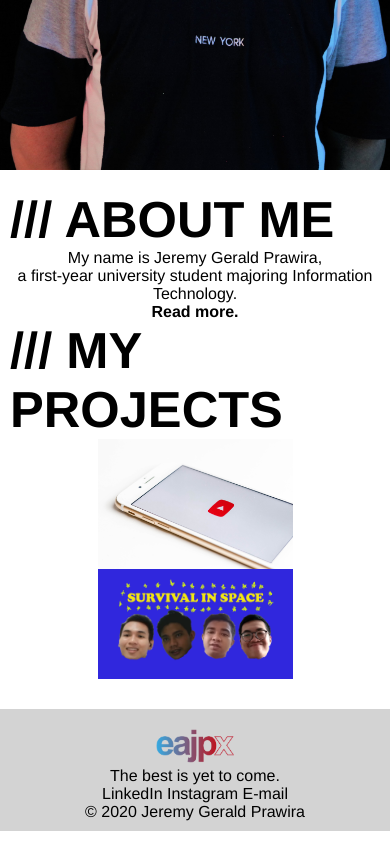
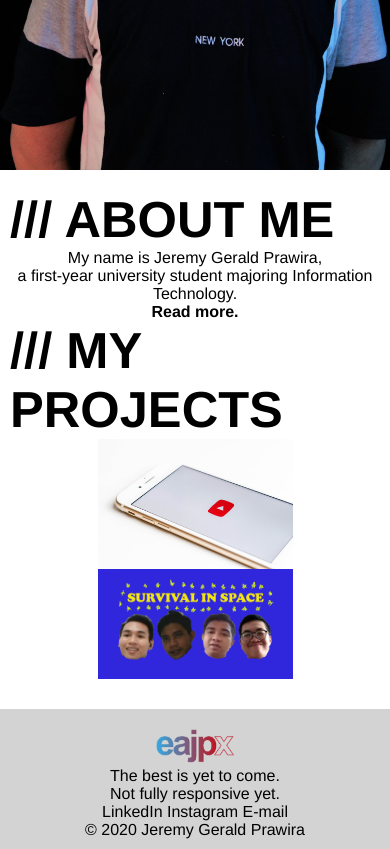
Before and after one commit to jrmygrld/everythingatjpx, a plain HTML site: page index.html in a window 390 px wide. Shown: the part 459-1308 px from the top of the page. Drawn offline with Linux system fonts and the light colour scheme.

Commit message:
Update index.html
info regarding the website's responsiveness

```diff
--- a/index.html
+++ b/index.html
@@ -106,6 +106,7 @@
     <div class="bottom-container">
         <a href="index.html"><img src="eajpx-v3-logo.png" alt=""></a>
         <p>The best is yet to come.</p>
+        <p>Not fully responsive yet.</p>
         <a class="footer-link" href="https://www.linkedin.com/in/jeremy-gerald-b58a84148/">LinkedIn</a>
         <a class="footer-link" href="https://instagram.com/everythingatjpx">Instagram</a>
         <a class="footer-link" href="mailto:jrmygrld@gmail.com">E-mail</a>
```
